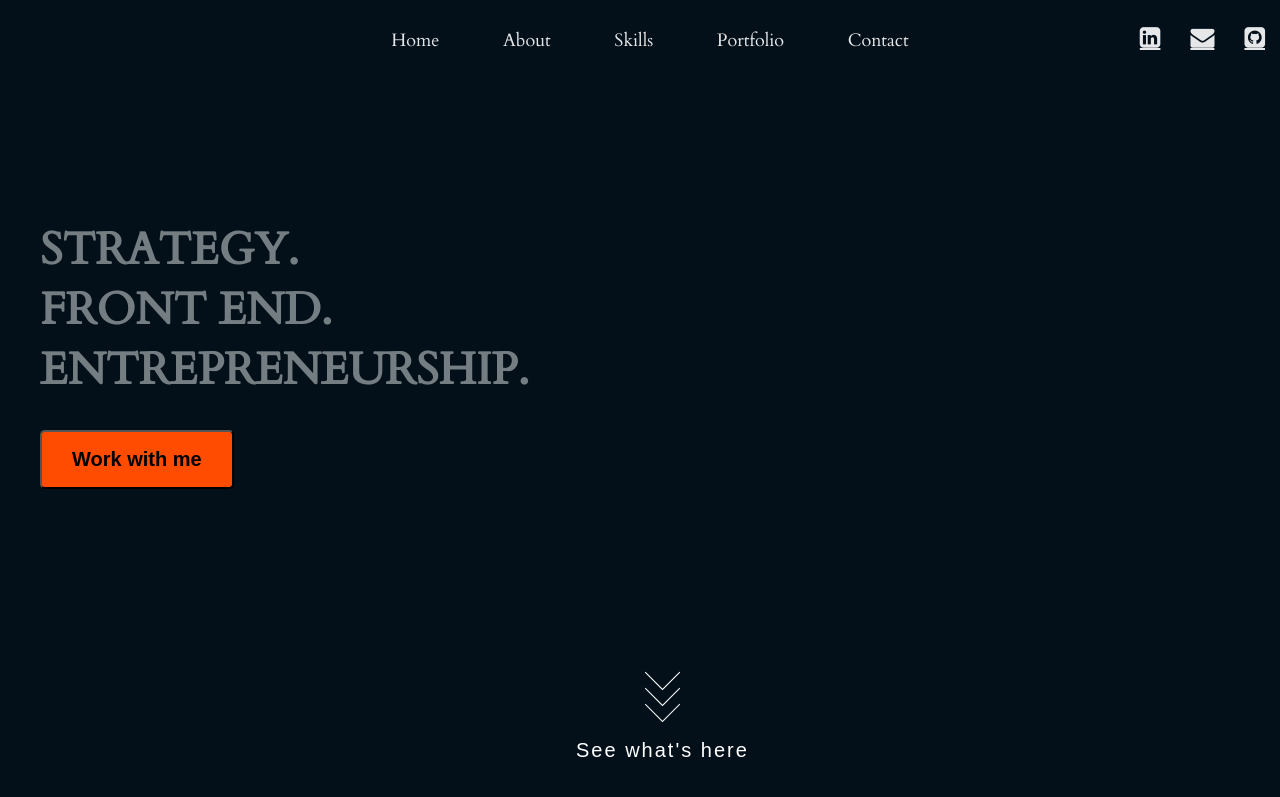
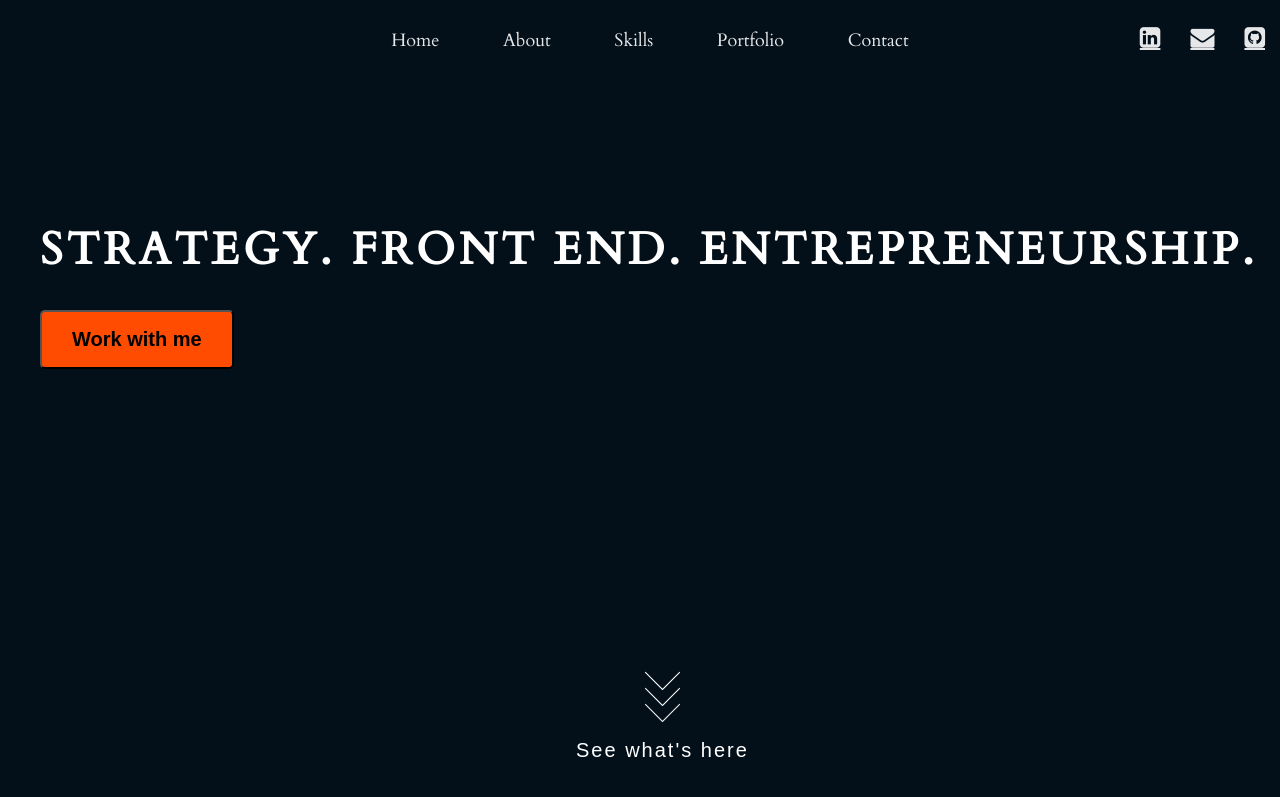
Before and after one commit to ChristineReffo/portfolio, a plain HTML site: page index.html in a window 1280 px wide. Shown: the top 797 px of the page. Drawn offline with Linux system fonts and the light colour scheme.

Commit message:
Added animation to header: still work in progress

```diff
--- a/app.js
+++ b/app.js
@@ -1,12 +1,12 @@
 
 var i = 0;
-var txt = 'Lorem ipsum dummy text blabla.';
+var txt = 'Strategy.' + <br /> + 'Front End.' + <br /> + 'Entrepreneurship.';
 
 var speed = 50; /* The speed/duration of the effect in milliseconds */
 
 function typeWriter() {
   if (i < txt.length) {
-    document.getElementById("about_text").innerHTML += txt.charAt(i);
+    document.getElementsByClassName("inner_tagline").innerHTML += txt.charAt(i);
     i++;
     setTimeout(typeWriter, speed);
   }
@@ -25,9 +25,8 @@ $(function() {
 
 
 // TODO:
-//
 // - Fade out scroll down arrow when scrolling
 // - Have navbar hidden at first, show slowly or on scrolling
-// - Use typewriter animation for title
+// - Use typewriter animation for title --> how to get it into three lines
 // - resize portfolio images
 //- in page anchors for url references
--- a/index.html
+++ b/index.html
@@ -7,7 +7,7 @@
     <link href="https://fonts.googleapis.com/css?family=Cardo|Raleway" rel="stylesheet" type="text/css">
     <link rel="stylesheet" href="https://cdnjs.cloudflare.com/ajax/libs/font-awesome/4.7.0/css/font-awesome.min.css">
     <link rel="stylesheet" type="text/css" href="main.css">
-    <script src="app.js"></script>
+
 
   </head>
   <body>
@@ -40,7 +40,7 @@
             <div class="inner">
               <div class="inner_tagline">
                 <h1>
-                  Strategy. <br />Front End.<br /> Entrepreneurship. </h1>
+                  Strategy. Front End. Entrepreneurship. </h1>
                 <button class="btn btn-imp btn-lg">Work with me</button>
               </div>
               <section id="arrow" class="scroll_arrow">
@@ -50,7 +50,7 @@
           </div>
         </div>
 
-    </section>
+
 
 <!-- The About Me Section starts here -->
 
@@ -215,6 +215,8 @@
           </div>
         </div>
       </section>
+          </section>
     </main>
+    <script src="app.js"></script>
   </body>
 </html>
--- a/main.css
+++ b/main.css
@@ -119,6 +119,33 @@ nav .nav_links {
   margin-right: auto;
 }
 
+/* https://css-tricks.com/snippets/css/typewriter-effect/ */
+/* DEMO-SPECIFIC STYLES */
+.inner_tagline h1 {
+  color: #fff;
+  /* font-family: monospace; */
+  overflow: hidden; /* Ensures the content is not revealed until the animation */
+  border-right: .1em solid #FF4C01; /* The typwriter cursor */
+  white-space: nowrap; /* Keeps the content on a single line */
+  margin: 0 auto; /* Gives that scrolling effect as the typing happens */
+  letter-spacing: .09em; /* Adjust as needed */
+  animation:
+    typing 5s steps(50, end),
+    blink-caret 0.5s step-end infinite;
+}
+
+/* The typing effect */
+@keyframes typing {
+  from { width: 0 }
+  to { width: 100% }
+}
+
+/* The typewriter cursor effect */
+@keyframes blink-caret {
+  from, to { border-color: transparent }
+  50% { border-color: #FF4C01 }
+}
+
 .btn {
     display: inline-block;
     margin: 30px 0px 0px 0px;
@@ -217,7 +244,6 @@ nav .nav_links {
 }
 
 .about_wrap {
-  /* background-image: url("images/image_6.jpg"); */
   background-color: #03101A;
   background-blend-mode: multiply;
   background-position: right;
```
